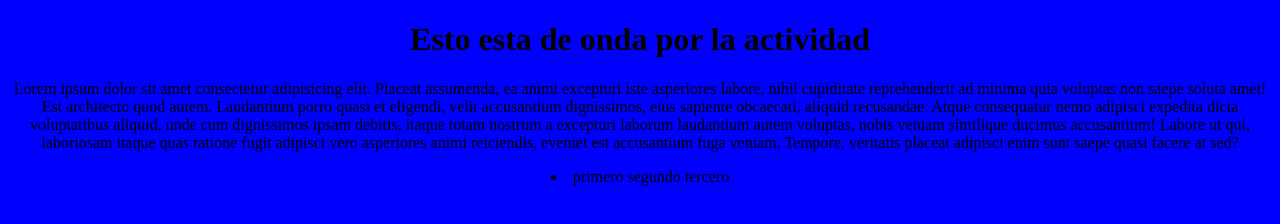
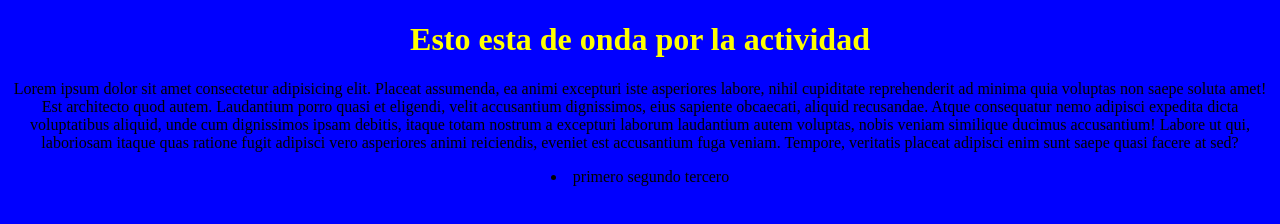
Before and after one commit to Lauvera0/actividad-git, a plain HTML site: page git/Github/index.html in a window 1280 px wide. Drawn offline with Linux system fonts and the light colour scheme.

Commit message:
Cambio de color h1

```diff
--- a/git/Github/style.css
+++ b/git/Github/style.css
@@ -1,3 +1,8 @@
 *{ text-align:center;
     background-color: blue;
 }
+
+h1{
+    text-shadow: 0.2;
+    color: yellow;
+}
```
